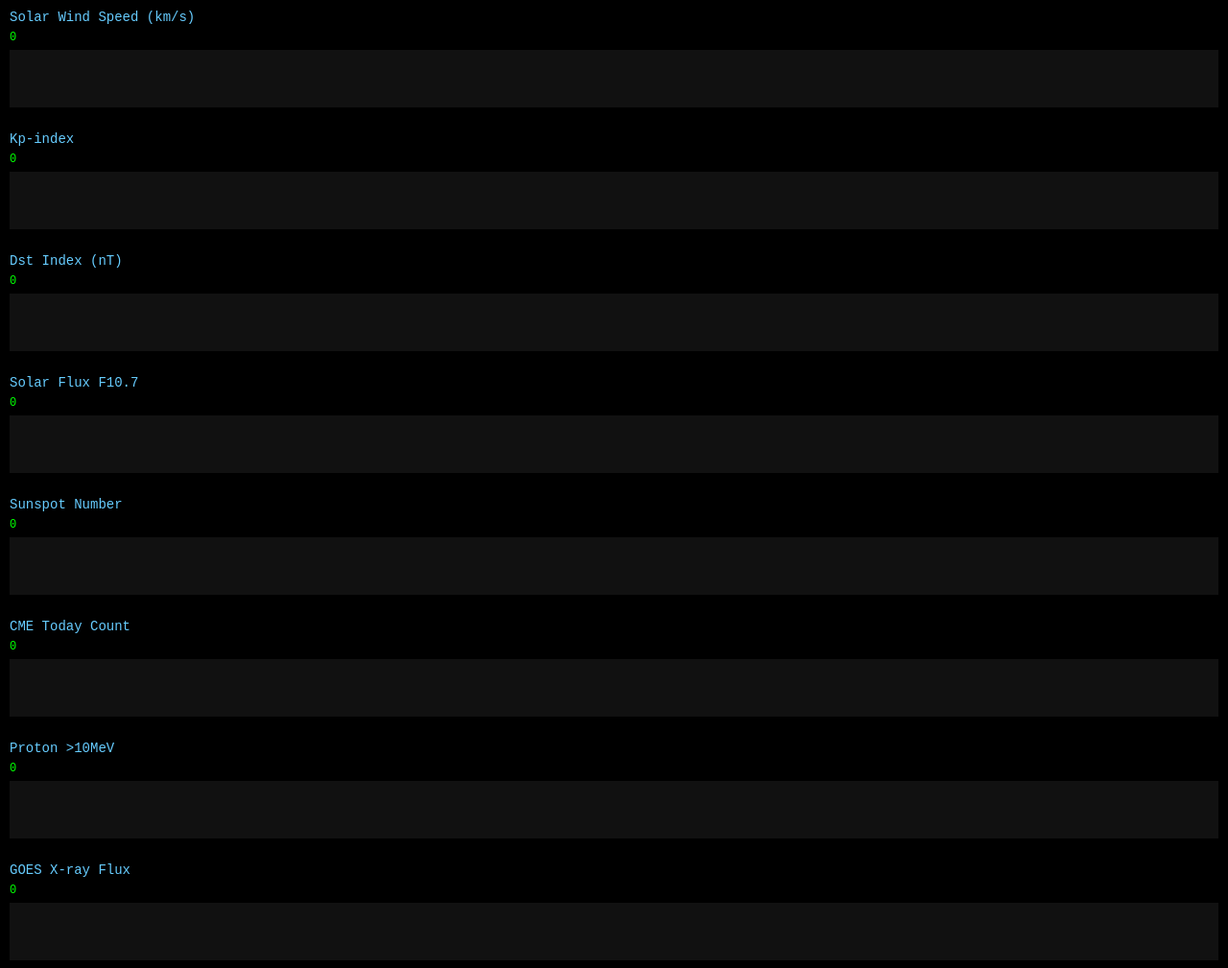
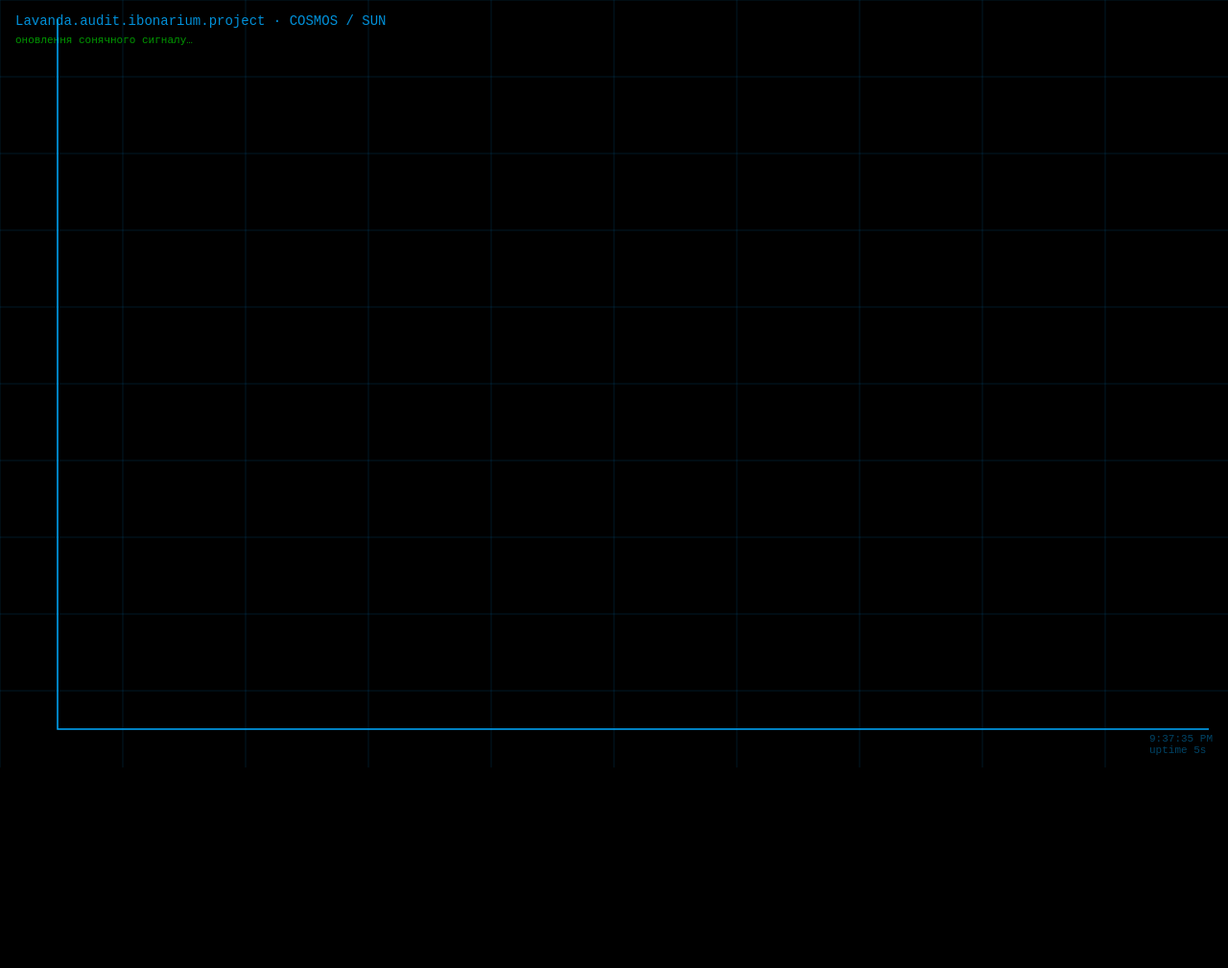
Before and after one commit to lavandaaudit/test-6, a plain HTML site: page index.html in a window 1280 px wide. Shown: the whole page at 96% size. After the commit the page ends 800 px from the top, so only its background shows below. Drawn offline with Linux system fonts and the light colour scheme; no server answers.

Commit message:
Update index.html

```diff
--- a/index.html
+++ b/index.html
@@ -2,148 +2,183 @@
 <html lang="uk">
 <head>
 <meta charset="UTF-8">
-<title>PLANET CHAOS · COSMOS · GRAPHS</title>
+<title>PLANET CHAOS · COSMOS · SUN · GRAPH</title>
 <meta name="viewport" content="width=device-width, initial-scale=1.0">
 <style>
 html,body{
   margin:0;
   padding:0;
   background:#000;
+  color:#0af;
+  font-family:'Courier New', monospace;
+  overflow:hidden;
+}
+#hud{
+  position:absolute;
+  top:14px;
+  left:16px;
+  font-size:14px;
+  opacity:.85;
+}
+#status{
+  position:absolute;
+  top:36px;
+  left:16px;
+  font-size:11px;
   color:#0f0;
-  font-family:'Courier New',monospace;
+  opacity:.6;
 }
-.container {
-  display:flex;
-  flex-direction:column;
-  padding:10px;
+#clock{
+  position:absolute;
+  bottom:12px;
+  right:16px;
+  font-size:11px;
+  opacity:.4;
 }
-.data-block {
-  margin-bottom:20px;
-}
-.title {
-  font-size:14px;
-  color:#6cf;
-  margin-bottom:6px;
-}
-.value {
-  font-size:12px;
-  color:#0f0;
-}
-canvas {
-  width:100%;
-  height:60px;
-  background:#111;
-  margin-top:6px;
+canvas{
+  position:absolute;
+  inset:0;
 }
 </style>
 </head>
 
 <body>
-<div class="container" id="container">
-  <div class="data-block"><div class="title">Loading data...</div></div>
-</div>
+<div id="hud">Lavanda.audit.ibonarium.project · COSMOS / SUN</div>
+<div id="status">ініціалізація…</div>
+<div id="clock"></div>
+<canvas id="graph"></canvas>
 
 <script>
+const canvas = document.getElementById('graph');
+const ctx = canvas.getContext('2d');
+const statusDiv = document.getElementById('status');
+const clockDiv = document.getElementById('clock');
 const proxy = 'https://corsproxy.io/?';
-const endpoints = {
-  solarWind:'https://services.swpc.noaa.gov/products/solar-wind/plasma-7-day.json',
-  kp:'https://services.swpc.noaa.gov/products/noaa-planetary-k-index.json',
-  dst:'https://services.swpc.noaa.gov/products/kyoto-dst.json',
-  f107:'https://services.swpc.noaa.gov/json/f107.json',
-  sunspots:'https://services.swpc.noaa.gov/json/sunspot/sunspot.json',
-  cme:(d)=>`https://api.nasa.gov/DONKI/CME?startDate=${d}&endDate=${d}&api_key=DEMO_KEY`,
-  proton:'https://services.swpc.noaa.gov/json/goes/primary/proton-flux.json',
-  xray:'https://services.swpc.noaa.gov/json/goes/primary/xray-flares-latest.json'
-};
 
-function fetchJSON(url){
-  return fetch(proxy + encodeURIComponent(url))
-    .then(r => r.ok ? r.json() : null)
-    .catch(()=>null);
+let W,H;
+function resize(){
+  W = canvas.width = window.innerWidth;
+  H = canvas.height = window.innerHeight;
+}
+window.addEventListener('resize',resize);
+resize();
+
+/* ───── CLOCK ───── */
+const startTime = Date.now();
+setInterval(()=>{
+  const d = new Date();
+  const up = Math.floor((Date.now()-startTime)/1000);
+  clockDiv.innerHTML = `${d.toLocaleTimeString()}<br>uptime ${up}s`;
+},1000);
+
+/* ───── DATA BUFFER ───── */
+const MAX_POINTS = 60; // 60 хвилин
+let series = []; // {t, v}
+
+/* ───── FETCH ───── */
+async function fetchJSON(url){
+  try{
+    const r = await fetch(proxy+encodeURIComponent(url));
+    return r.ok ? r.json() : null;
+  }catch{ return null; }
 }
 
-function createBlock(title){
-  const div = document.createElement('div');
-  div.className = 'data-block';
-  div.innerHTML = `<div class="title">${title}</div>`;
-  const value = document.createElement('div');
-  value.className = 'value';
-  div.appendChild(value);
-  const canvas = document.createElement('canvas');
-  div.appendChild(canvas);
-  return {div,value,canvas};
+async function loadData(){
+  statusDiv.textContent = 'оновлення сонячного сигналу…';
+
+  const plasma = await fetchJSON(
+    'https://services.swpc.noaa.gov/products/solar-wind/plasma-7-day.json'
+  );
+
+  if(plasma && plasma.length>1){
+    const p = plasma.at(-1);
+    const speed = +p[3];
+    if(!isNaN(speed)){
+      series.push({ t: Date.now(), v: speed });
+      if(series.length > MAX_POINTS) series.shift();
+      statusDiv.textContent = `Solar Wind Speed ${speed.toFixed(0)} km/s`;
+    }
+  }
 }
 
-function drawLine(canvas,values,color='#0f0'){
-  const ctx = canvas.getContext('2d');
-  const w=canvas.width = canvas.offsetWidth;
-  const h=canvas.height = canvas.offsetHeight;
-  ctx.clearRect(0,0,w,h);
-  ctx.strokeStyle=color;
-  ctx.lineWidth=2;
+/* ───── GRAPH ───── */
+function drawGrid(){
+  ctx.strokeStyle = 'rgba(0,170,255,0.15)';
+  ctx.lineWidth = 1;
+
+  for(let i=0;i<10;i++){
+    const x = i/10*W;
+    const y = i/10*H;
+    ctx.beginPath();
+    ctx.moveTo(x,0); ctx.lineTo(x,H);
+    ctx.stroke();
+    ctx.beginPath();
+    ctx.moveTo(0,y); ctx.lineTo(W,y);
+    ctx.stroke();
+  }
+}
+
+function drawAxes(){
+  ctx.strokeStyle='#0af';
+  ctx.lineWidth=1.5;
   ctx.beginPath();
-  values.forEach((v,i)=>{
-    const x = (w/values.length)*i;
-    const y = h - (v/h)*h;
-    if(i==0) ctx.moveTo(x,y); else ctx.lineTo(x,y);
-  });
+  ctx.moveTo(60,20);
+  ctx.lineTo(60,H-40);
+  ctx.lineTo(W-20,H-40);
   ctx.stroke();
 }
 
-async function update(){
-  const con = document.getElementById('container');
-  con.innerHTML='';
+function drawSeries(){
+  if(series.length<2) return;
 
-  // Fetch all
-  const d = new Date().toISOString().slice(0,10);
-  const [plasma,kp,dst,f107,sun, cme, proton,xray] = await Promise.all([
-    fetchJSON(endpoints.solarWind),
-    fetchJSON(endpoints.kp),
-    fetchJSON(endpoints.dst),
-    fetchJSON(endpoints.f107),
-    fetchJSON(endpoints.sunspots),
-    fetchJSON(endpoints.cme(d)),
-    fetchJSON(endpoints.proton),
-    fetchJSON(endpoints.xray)
-  ]);
+  const values = series.map(p=>p.v);
+  const min = Math.min(...values)*0.95;
+  const max = Math.max(...values)*1.05;
 
-  // parse values
-  const wind = plasma?.length ? +plasma.at(-1)[3] : 0;
-  const kpVal = kp?.length ? +kp.at(-1)[1] : 0;
-  const dstVal = dst?.length ? +dst.at(-1)[1] : 0;
-  const fVal = f107?.length ? +f107.at(-1).flux : 0;
-  const ssn = sun?.length ? +sun.at(-1).ssn : 0;
-  const cmeCnt = Array.isArray(cme)?cme.length:0;
-  const pVal = proton?.length ? proton.at(-1)['>10 MeV'] || 0 : 0;
-  const xVal = xray?.length && xray[0].flux ? +xray[0].flux*1e8 : 0;
+  const plotW = W-100;
+  const plotH = H-80;
 
-  const data = [
-    {title:'Solar Wind Speed (km/s)',val:wind},
-    {title:'Kp-index',val:kpVal},
-    {title:'Dst Index (nT)',val:dstVal},
-    {title:'Solar Flux F10.7',val:fVal},
-    {title:'Sunspot Number',val:ssn},
-    {title:'CME Today Count',val:cmeCnt},
-    {title:'Proton >10MeV',val:pVal},
-    {title:'GOES X-ray Flux',val:xVal}
-  ];
+  ctx.lineWidth=2;
+  ctx.strokeStyle='#0f0';
+  ctx.beginPath();
 
-  // Create blocks & simple history arrays
-  data.forEach(item=>{
-    const {div,value,canvas} = createBlock(item.title);
-    value.textContent = item.val;
-    // create simple history
-    const hist = [];
-    for(let i=0;i<50;i++){
-      hist.push(item.val * Math.sin((Date.now()+i*1000)/5000));
-    }
-    drawLine(canvas, hist, '#0af');
-    con.appendChild(div);
+  series.forEach((p,i)=>{
+    const x = 60 + i/(MAX_POINTS-1)*plotW;
+    const y = 20 + (1-(p.v-min)/(max-min))*plotH;
+    if(i===0) ctx.moveTo(x,y);
+    else ctx.lineTo(x,y);
   });
+  ctx.stroke();
+
+  // точки
+  ctx.fillStyle='#0f0';
+  series.forEach((p,i)=>{
+    const x = 60 + i/(MAX_POINTS-1)*plotW;
+    const y = 20 + (1-(p.v-min)/(max-min))*plotH;
+    ctx.beginPath();
+    ctx.arc(x,y,3,0,Math.PI*2);
+    ctx.fill();
+  });
+
+  // підписи
+  ctx.fillStyle='#6cf';
+  ctx.font='10px Courier New';
+  ctx.fillText(`max ${max.toFixed(0)} km/s`,10,18);
+  ctx.fillText(`min ${min.toFixed(0)} km/s`,10,H-44);
 }
 
-update();
-setInterval(update,60000);
+/* ───── LOOP ───── */
+function render(){
+  ctx.clearRect(0,0,W,H);
+  drawGrid();
+  drawAxes();
+  drawSeries();
+  requestAnimationFrame(render);
+}
+
+loadData();
+setInterval(loadData,60000);
+render();
 </script>
 </body>
 </html>
```
